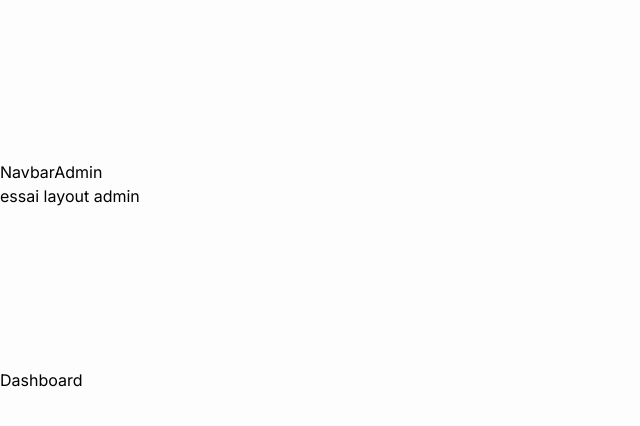
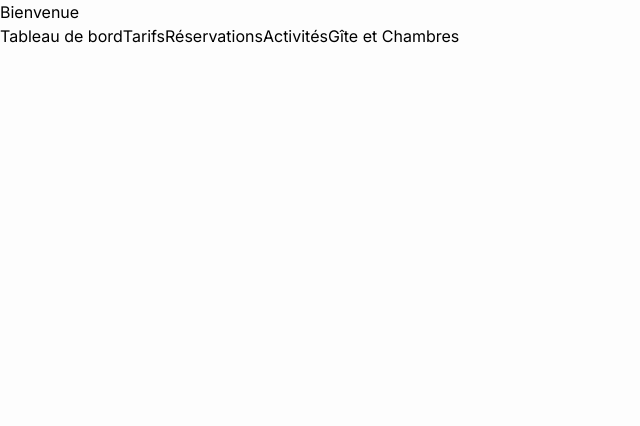
Before and after one commit to MarionbDev/Le-Plessis-Aux-Lys, a Next.js app: page /admin in a window 1280 px wide. Shown: the top 426 px of the page, without its empty margins (0-640 px from the left). Built offline with nearby package versions, Linux system fonts and the light colour scheme.

Commit message:
frontend : creating the admin interface =>  creating a reusable component cardPhotosAdmin, creating the admin folder structure

```diff
--- /dev/null
+++ b/app/_components/CardPhotoAdmin.tsx
@@ -0,0 +1,60 @@
+import { Button } from "@/components/ui/button";
+import {
+  Card,
+  CardContent,
+  CardDescription,
+  CardHeader,
+  CardTitle,
+} from "@/components/ui/card";
+import { ImagePlus, Trash2 } from "lucide-react";
+import Image from "next/image";
+
+type PropType = {
+  title: string;
+  slides?: { url: string; orientation: "horizontal" | "vertical" }[];
+};
+
+export default function CardPhotosAdmin({ title, slides = [] }: PropType) {
+  return (
+    <>
+      <div className="flex justify-around">
+        <Card className=" w-[30rem] h-[28rem]">
+          <CardHeader>
+            <div className="flex justify-between items-center">
+              <CardTitle>{title}</CardTitle>
+              <CardDescription>
+                <Button>
+                  <ImagePlus size={26} className=" hover:scale-125" />
+                </Button>
+              </CardDescription>
+            </div>
+          </CardHeader>
+
+          <CardContent>
+            <div className="flex gap-4 h-[22rem]   overflow-x-auto overflow-y-hidden ">
+              {slides.map((slide, index) => (
+                <div
+                  key={index}
+                  className={`min-w-[${slide.orientation === "horizontal" ? "600px" : "200px"}] min-h-[22rem] flex-shrink-0 flex items-center `}
+                >
+                  <div>
+                    <Image
+                      src={slide.url}
+                      width={slide.orientation === "horizontal" ? 320 : 160}
+                      height={slide.orientation === "horizontal" ? 500 : 100}
+                      alt={`Photo ${index + 1}`}
+                      className=" p-0"
+                    />
+                    <button className="  relative -top-9 bg-white  p-1 rounded-tr-md border-l-2 border-b-2">
+                      <Trash2 size={20} className=" hover:scale-110" />
+                    </button>
+                  </div>
+                </div>
+              ))}{" "}
+            </div>
+          </CardContent>
+        </Card>
+      </div>
+    </>
+  );
+}
--- a/app/_components/NavBarAdmin.tsx
+++ b/app/_components/NavBarAdmin.tsx
@@ -1,7 +1,9 @@
+import NavbarDesktopAdmin from "./NavBarDesktopAdmin";
+
 export default function NavBarAdmin() {
   return (
     <div className="">
-      <p>NavbarAdmin</p>
+      <NavbarDesktopAdmin />
     </div>
   );
 }
--- /dev/null
+++ b/app/_components/NavBarDesktopAdmin.tsx
@@ -0,0 +1,16 @@
+import Link from "next/link";
+
+export default function NavbarDesktopAdmin() {
+  return (
+    <>
+      <h2>Bienvenue</h2>
+      <div>
+        <Link href={"/admin"}>Tableau de bord</Link>
+        <Link href={"/admin/tarifs"}>Tarifs</Link>
+        <Link href={"/admin/reservations"}>Réservations</Link>
+        <Link href={"/admin/activites"}>Activités</Link>
+        <Link href={"/admin/gite&chambres"}>Gîte et Chambres</Link>
+      </div>
+    </>
+  );
+}
--- /dev/null
+++ b/app/admin/gite&chambres/page.tsx
@@ -0,0 +1,40 @@
+import CardPhotosAdmin from "@/app/_components/CardPhotoAdmin";
+
+export default function GiteAndRooms() {
+  const gite = [
+    { url: "/gite/gite.jpg", orientation: "horizontal" as "horizontal" },
+    { url: "/gite/gite2.jpg", orientation: "vertical" as "vertical" },
+    { url: "/gite/gite3.jpg", orientation: "vertical" as "vertical" },
+  ];
+
+  const chambre1 = [
+    { url: "/chambres/ch-1.jpg", orientation: "horizontal" as "horizontal" },
+    { url: "/chambres/ch-1-1.jpg", orientation: "horizontal" as "horizontal" },
+  ];
+  const chambre2 = [
+    {
+      url: "/chambres/ch-2.jpg",
+      orientation: "horizontal" as "horizontal",
+    },
+    // { url: "/chambres/chambres2.jpg", orientation: "vertical" as "vertical" },
+    // { url: "/chambres/chambres3.jpg", orientation: "vertical" as "vertical" },
+  ];
+  const chambre3 = [
+    {
+      url: "/chambres/ch-3.jpg",
+      orientation: "horizontal" as "horizontal",
+    },
+    { url: "/chambres/ch-3-1.jpg", orientation: "horizontal" as "horizontal" },
+  ];
+  return (
+    <div className=" mt-16 ">
+      <h3>Mise à jour des informations</h3>
+      <div className="flex justify-around gap-y-20 flex-wrap mx-20 mt-10 ">
+        <CardPhotosAdmin title="Gîte" slides={gite} />
+        <CardPhotosAdmin title="Chambre 1" slides={chambre1} />
+        <CardPhotosAdmin title="Chambre 2" slides={chambre2} />
+        <CardPhotosAdmin title="Chambre 3" slides={chambre3} />
+      </div>
+    </div>
+  );
+}
--- a/app/admin/layout.tsx
+++ b/app/admin/layout.tsx
@@ -4,10 +4,8 @@ import NavBarAdmin from "../_components/NavBarAdmin";
 export default function AdminLayout({ children }: { children: ReactNode }) {
   //TODO protéger les routes ADMIN avec un middleware
   return (
-    <section className="mt-40">
+    <section className="">
       <NavBarAdmin />
-      <p>essai layout admin</p>
-
       {children}
     </section>
   );
--- a/app/admin/page.tsx
+++ b/app/admin/page.tsx
@@ -1,9 +1,7 @@
 export default function DashboardAdmin() {
   return (
     <div>
-      <main>
-        <p className="mt-40">Dashboard</p>
-      </main>
+      <main></main>
     </div>
   );
 }
--- a/package.json
+++ b/package.json
@@ -44,6 +44,7 @@
     "@types/node": "^20",
     "@types/react": "^18",
     "@types/react-dom": "^18",
+    "@types/tailwindcss": "^3.1.0",
     "@typescript-eslint/eslint-plugin": "^7.8.0",
     "@typescript-eslint/parser": "^7.8.0",
     "autoprefixer": "^10.4.19",
```
Also changed, not shown: app/admin/activites/_components/Article.tsx (renamed from app/admin/a-visiter/_components/Article.tsx), app/admin/activites/page.tsx (renamed from app/admin/a-visiter/page.tsx), 1 other file (tests, documents, lock files or other folders).
